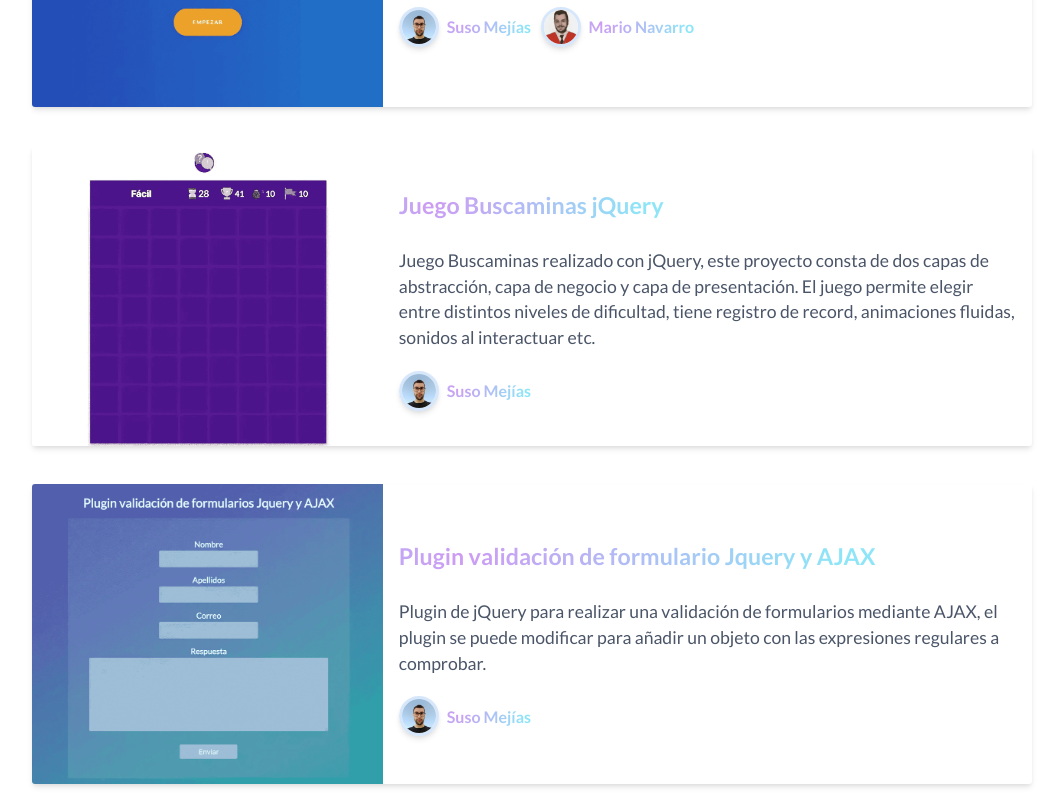
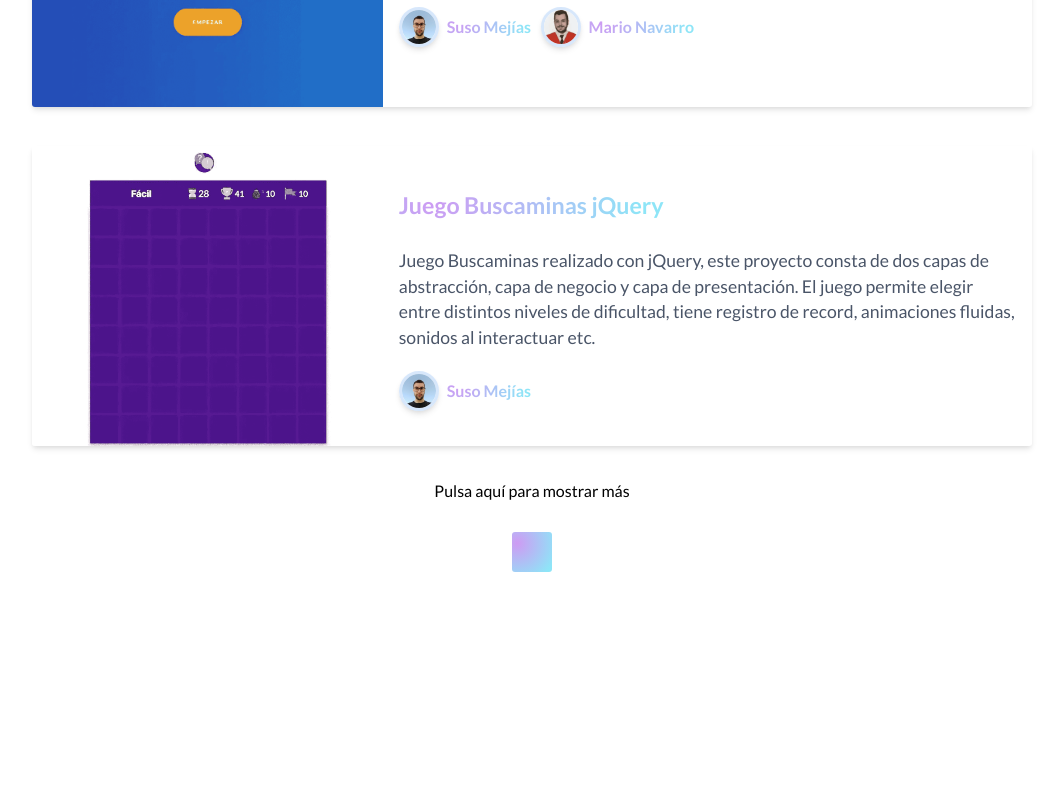
Before and after one commit to susomejias/portfolio-old, a Next.js app: page /proyectos in a window 1280 px wide. Shown: the part 1134-1934 px from the top of the page, without its empty margins (108-1169 px from the left). After the commit the page ends 1722 px from the top, so only its background shows below. Built offline with nearby package versions, Linux system fonts and the light colour scheme; some icons are missing.

Commit message:
add infiniteScroll functionality

```diff
--- /dev/null
+++ b/src/hooks/useInfiniteScroll.tsx
@@ -0,0 +1,23 @@
+import { useEffect } from 'react'
+
+const useInfiniteScroll = (refTriggerElement, handleMoreData) => {
+  const handleObserver = (entities) => {
+    const target = entities[0]
+    if (target.isIntersecting) {
+      handleMoreData()
+    }
+  }
+  useEffect(() => {
+    const options = {
+      root: null,
+      rootMargin: '20px',
+      threshold: 1.0
+    }
+    const observer = new IntersectionObserver(handleObserver, options)
+    if (refTriggerElement.current) {
+      observer.observe(refTriggerElement.current)
+    }
+  }, [])
+}
+
+export default useInfiniteScroll
--- /dev/null
+++ b/src/hooks/usePaginateArray.tsx
@@ -0,0 +1,24 @@
+import { useState, useEffect } from 'react'
+
+const usePaginationArray = (data, itemsPerPage) => {
+  const [currentPage, setCurrentPage] = useState(1)
+  const [dataDisplayed, setDataDisplayed] = useState([])
+  const maxPage = Math.ceil(data.length / itemsPerPage)
+
+  useEffect(() => {
+    const begin = (currentPage - 1) * itemsPerPage
+    const end = begin + itemsPerPage
+    const dataSlice = data.slice(begin, end)
+    dataSlice.forEach((element) => {
+      setDataDisplayed((dataDisplayed) => [...dataDisplayed, element])
+    })
+  }, [currentPage])
+
+  const next = () => {
+    setCurrentPage((currentPage) => Math.min(currentPage + 1, maxPage))
+  }
+
+  return { dataDisplayed, next, currentPage, maxPage }
+}
+
+export default usePaginationArray
--- a/src/pages/proyectos.tsx
+++ b/src/pages/proyectos.tsx
@@ -1,14 +1,25 @@
-import React from 'react'
+import React, { useRef } from 'react'
 
+import usePaginationArray from '../hooks/usePaginateArray'
+import useInfiniteScroll from '../hooks/useInfiniteScroll'
 import projects from '../assets/data/projects'
 import Card from '../components/Card/Card'
 
 export default function Projects() {
   const projectsData = projects
+
+  const { dataDisplayed, next, currentPage, maxPage } = usePaginationArray(
+    projectsData,
+    2
+  )
+
+  const refTriggerElement = useRef(null)
+  useInfiniteScroll(refTriggerElement, next)
+
   return (
     <div className="wrapper">
       <h1 className="page-title">Proyectos</h1>
-      {projectsData.map((project: Project, index) => {
+      {dataDisplayed.map((project: Project, index) => {
         return (
           <Card
             key={index}
@@ -21,6 +32,23 @@ export default function Projects() {
           />
         )
       })}
+
+      {currentPage < maxPage ? (
+        <p
+          className="infinite-scroll-show-more"
+          onClick={next}
+          ref={refTriggerElement}
+        >
+          Pulsa aquí para mostrar más
+        </p>
+      ) : null}
+
+      <i
+        onClick={() => {
+          window.scrollTo(0, 0)
+        }}
+        className="scroll-top-button fas fa-angle-up"
+      ></i>
     </div>
   )
 }
--- a/src/styles/common/style.scss
+++ b/src/styles/common/style.scss
@@ -4,6 +4,7 @@ body {
 
 .wrapper {
   padding: 0 1rem 1rem;
+  overflow-y: hidden;
 
   @include flex-position(column, center, center);
 
@@ -37,3 +38,15 @@ body {
     display: none;
   }
 }
+
+.scroll-top-button {
+  background-image: $primary-gradient;
+  padding: .7rem;
+  margin: 1rem 0;
+  color: #fff;
+  font-size: 1.2rem;
+  border-radius: $border-radius-default;
+  width: 40px;
+  height: 40px;
+  text-align: center;
+}
--- a/src/styles/globals.scss
+++ b/src/styles/globals.scss
@@ -2,6 +2,7 @@ html,
 body {
   padding: 0;
   margin: 0;
+  scroll-behavior: smooth;
 }
 
 // stylelint-disable-next-line
```
